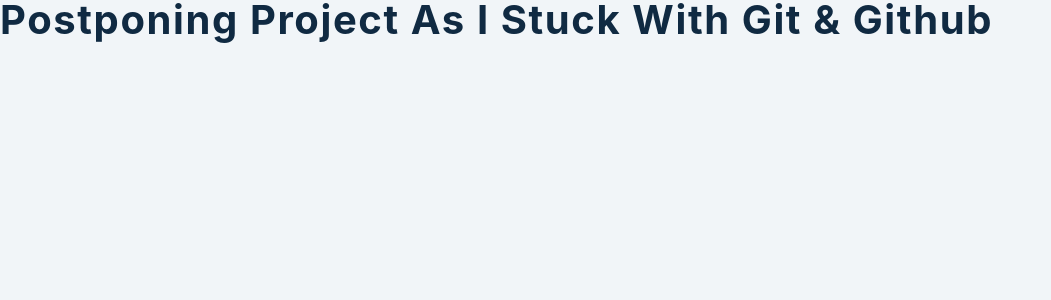
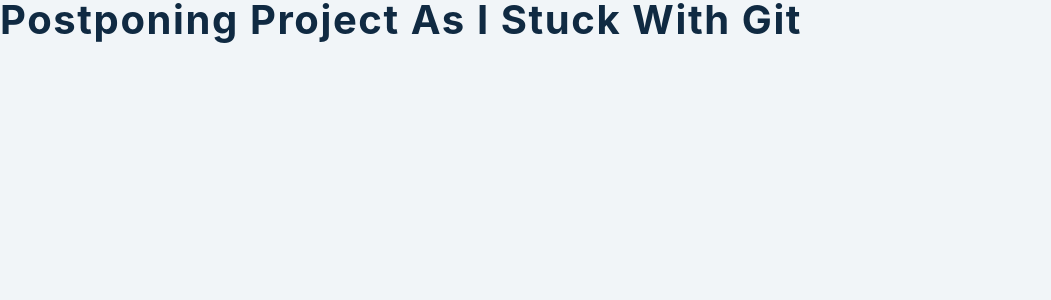
Before and after one commit to sumonaung23/react-tutorial-projects, a React (Create React App) app in the folder 07-slider/: page / in a window 1280 px wide. Shown: the top 300 px of the page, without its empty margins (0-1051 px from the left). Built offline with nearby package versions, Linux system fonts and the light colour scheme; the HTML template or start-up script is replaced by a standard one.

Commit message:
changed texts for testing purpose

```diff
--- a/07-slider/src/App.js
+++ b/07-slider/src/App.js
@@ -3,7 +3,7 @@
 import { FaQuoteRight } from 'react-icons/fa';
 import data from './data';
 function App() {
-  return <h2>Postponing project as I stuck with git & github</h2>;
+  return <h2>Postponing project as I stuck with git</h2>;
 }
 
 export default App;
```
